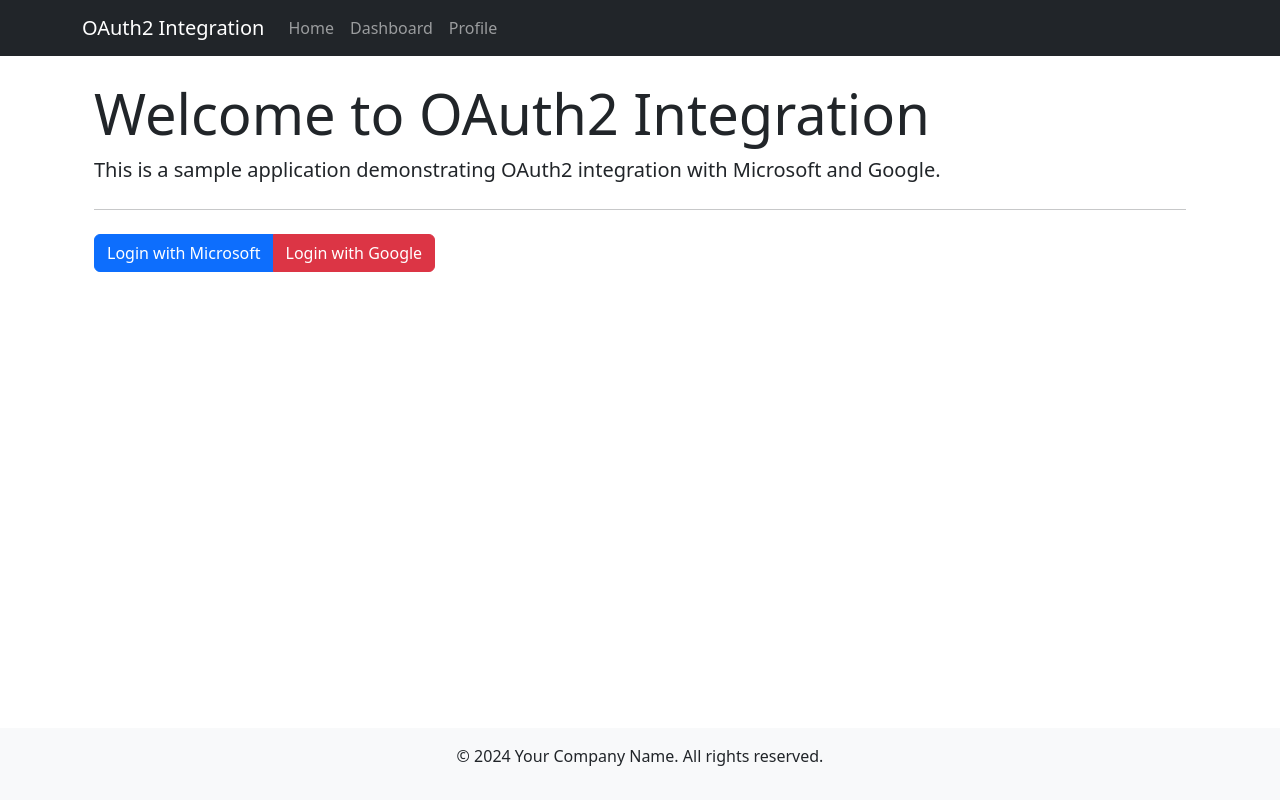
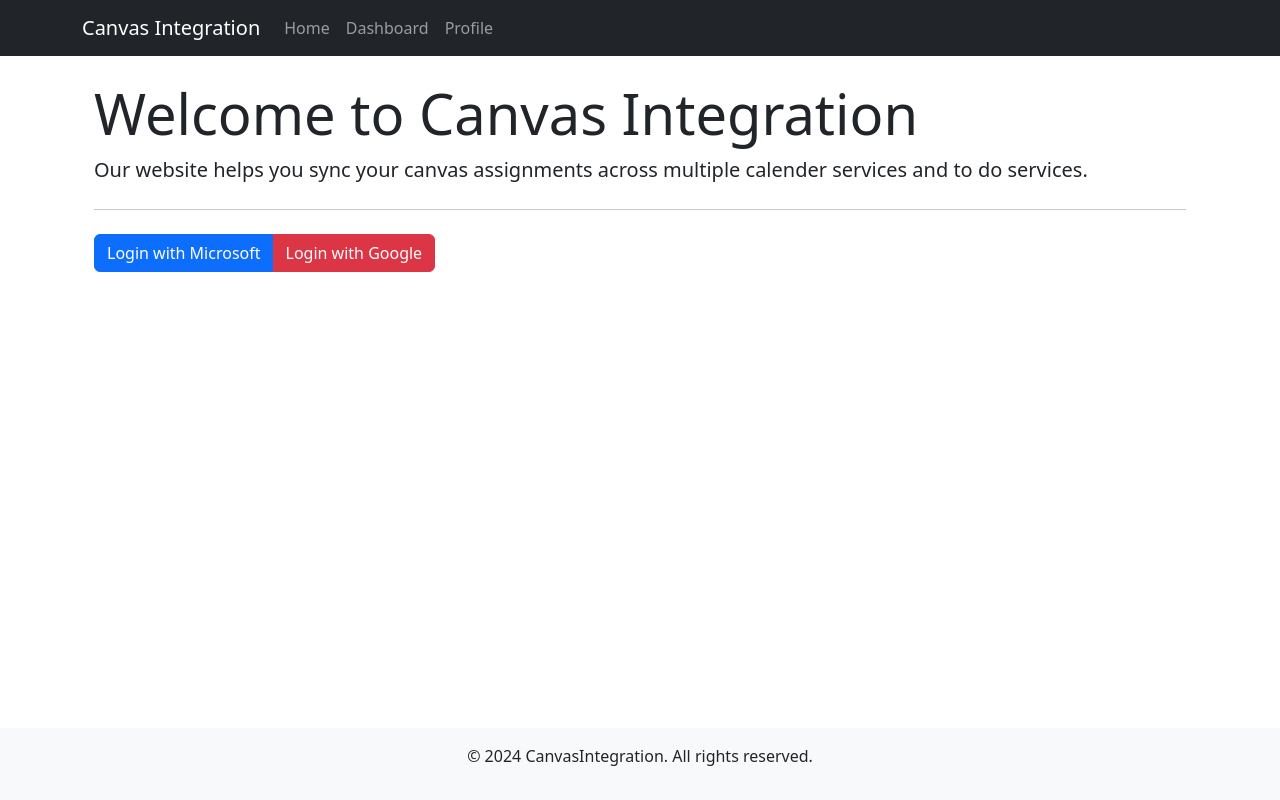
Before and after one commit to chase-west/CanvasScheduleIntegration, a React (Vite) app in the folder frontend/canvasintegration/: page /login in a window 1280 px wide. Built offline with nearby package versions, Linux system fonts and the light colour scheme.

Commit message:
Update website info

```diff
--- a/frontend/canvasintegration/src/components/Footer.tsx
+++ b/frontend/canvasintegration/src/components/Footer.tsx
@@ -4,7 +4,7 @@ const Footer: React.FC = () => {
   return (
     <footer className="footer mt-auto py-3 bg-light">
       <div className="container text-center">
-        <p>© 2024 Your Company Name. All rights reserved.</p>
+        <p>© 2024 CanvasIntegration. All rights reserved.</p>
       </div>
     </footer>
   );
--- a/frontend/canvasintegration/src/components/Header.tsx
+++ b/frontend/canvasintegration/src/components/Header.tsx
@@ -4,7 +4,7 @@ const Header: React.FC = () => {
   return (
     <header className="navbar navbar-expand-lg navbar-dark bg-dark">
       <div className="container">
-        <a className="navbar-brand" href="/">OAuth2 Integration</a>
+        <a className="navbar-brand" href="/">Canvas Integration</a>
         <button className="navbar-toggler" type="button" data-toggle="collapse" data-target="#navbarNav" aria-controls="navbarNav" aria-expanded="false" aria-label="Toggle navigation">
           <span className="navbar-toggler-icon"></span>
         </button>
--- a/frontend/canvasintegration/src/components/HomePage.tsx
+++ b/frontend/canvasintegration/src/components/HomePage.tsx
@@ -1,4 +1,3 @@
-// HomePage.tsx
 import React from 'react';
 import LoginButtons from './LoginButtons';
 
@@ -6,8 +5,8 @@ const HomePage: React.FC = () => {
   return (
     <div className="jumbotron">
       <div className="container">
-        <h1 className="display-4">Welcome to OAuth2 Integration</h1>
-        <p className="lead">This is a sample application demonstrating OAuth2 integration with Microsoft and Google.</p>
+        <h1 className="display-4">Welcome to Canvas Integration</h1>
+        <p className="lead">Our website helps you sync your canvas assignments across multiple calender services and to do services.</p>
         <hr className="my-4" />
         <LoginButtons />
       </div>
```
